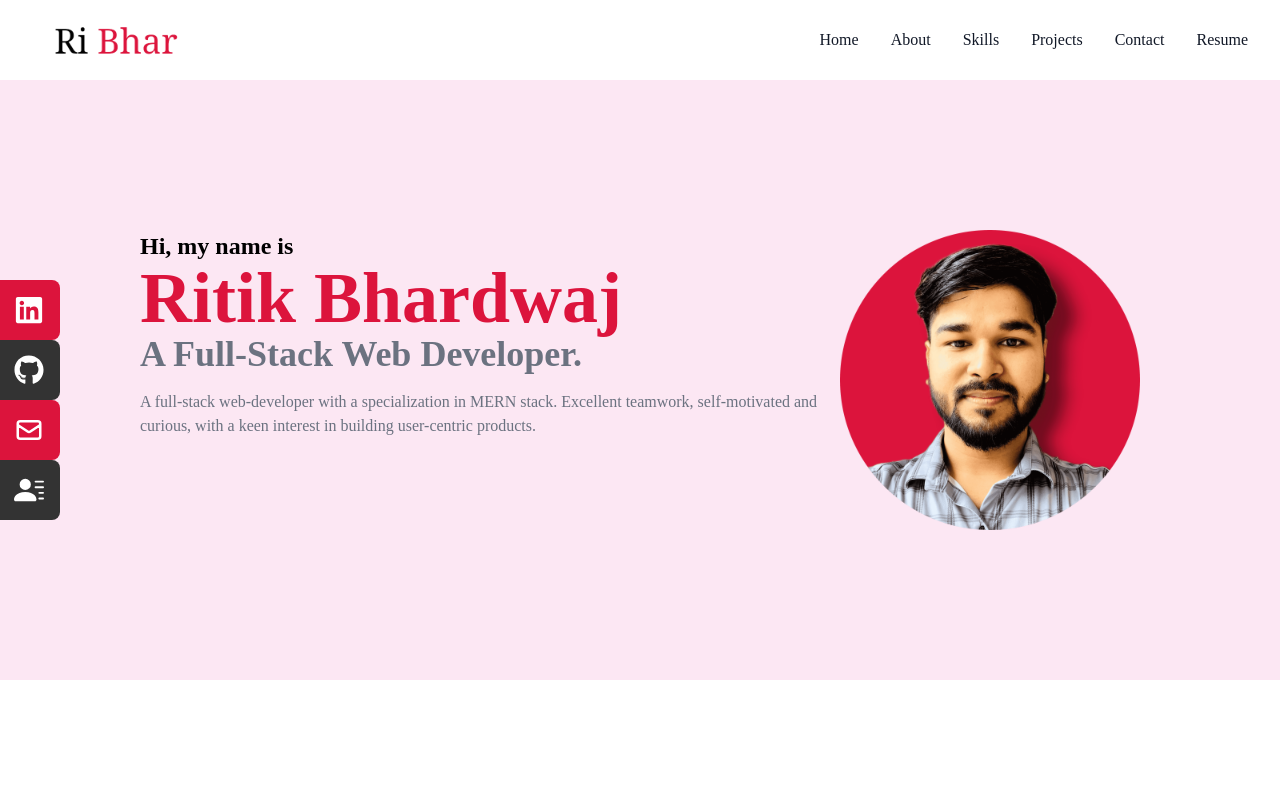
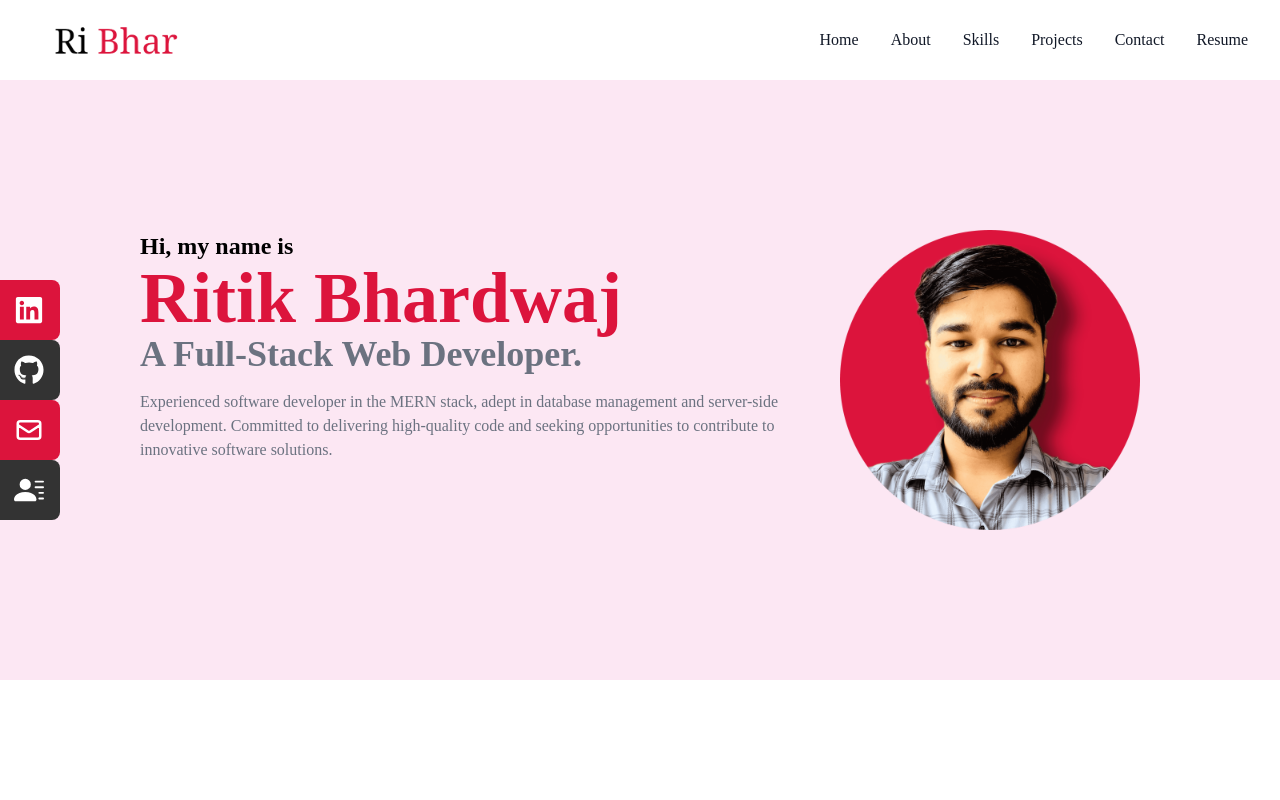
Before and after one commit to ribhar/Portfolio-1-0, a React (Create React App) app: page / in a window 1280 px wide. Shown: the top 800 px of the page. Built offline with nearby package versions, Linux system fonts and the light colour scheme.

Commit message:
Update Home.jsx

```diff
--- a/src/components/Home.jsx
+++ b/src/components/Home.jsx
@@ -15,9 +15,8 @@ const Home = () => {
           <h1 className='text-6xl md:text-7xl font-bold text-[#DC143C]'>Ritik Bhardwaj</h1>
           <h2 className='text-3xl md:text-4xl font-bold text-gray-500'>A Full-Stack Web Developer.</h2>
           <p className='text-gray-500 py-4 md:max-w-[750px] lg:max-w-[700px]'>
-            A full-stack web-developer with a specialization in MERN
-            stack. Excellent teamwork, self-motivated and curious, with a keen
-            interest in building user-centric products.
+
+Experienced software developer in the MERN stack, adept in database management and server-side development. Committed to delivering high-quality code and seeking opportunities to contribute to innovative software solutions.
           </p>
         </div>
 
```
